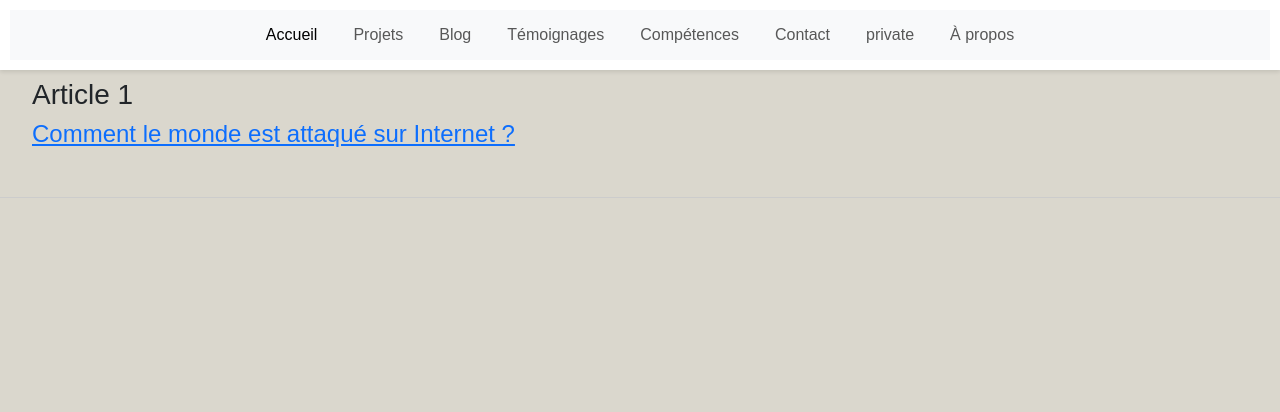
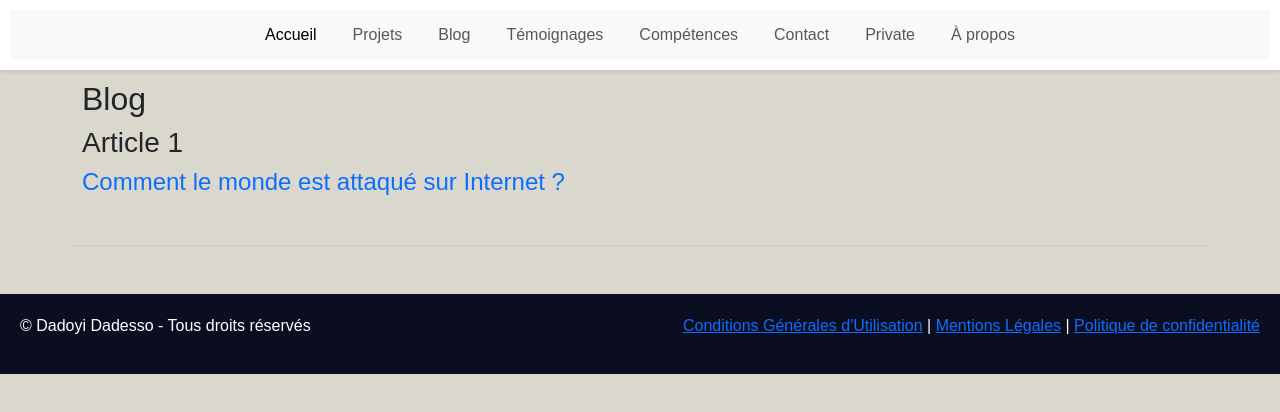
Before and after one commit to dadesso17/blog-, a plain HTML site: page blog.html in a window 1280 px wide. Drawn offline with nearby package versions, Linux system fonts and the light colour scheme.

Commit message:
Update blog.html

```diff
--- a/blog.html
+++ b/blog.html
@@ -1,32 +1,27 @@
-<html lang="en">
+<!DOCTYPE html>
+<html lang="fr">
 <head>
+    <meta charset="UTF-8">
+    <meta name="viewport" content="width=device-width, initial-scale=1.0">
+    <title>Blog - Dadoyi Dadesso</title>
+    <meta name="description" content="Découvrez les articles de Dadoyi Dadesso sur la cybersécurité et d'autres sujets intéressants.">
     <link href="https://cdn.jsdelivr.net/npm/bootstrap@5.3.3/dist/css/bootstrap.min.css" rel="stylesheet" integrity="sha384-QWTKZyjpPEjISv5WaRU9OFeRpok6YctnYmDr5pNlyT2bRjXh0JMhjY6hW+ALEwIH" crossorigin="anonymous">
     <link rel="stylesheet" href="styles.css">
-  <meta charset="UTF-8">
-  <meta name="viewport" content="width=device-width, initial-scale=1.0">
-  <title>blog
-
-
-  </title>
 </head>
 <body>
     <header>
-
-
         <nav class="navbar navbar-expand-lg bg-body-tertiary">
             <div class="container-fluid">
                 <button class="navbar-toggler" type="button" data-bs-toggle="collapse" data-bs-target="#navbarTogglerDemo01" aria-controls="navbarTogglerDemo01" aria-expanded="false" aria-label="Toggle navigation">
                     <span class="navbar-toggler-icon"></span>
                 </button>
                 <div class="collapse navbar-collapse" id="navbarTogglerDemo01">
-
                     <ul class="navbar-nav me-auto mb-2 mb-lg-0">
                         <li class="nav-item">
-                  <a class="nav-link active" aria-current="index" href="index.html">Accueil</a>
+                            <a class="nav-link active" aria-current="page" href="index.html">Accueil</a>
                         </li>
                         <li class="nav-item">
-                  <a class="nav-link" href="projets.html
-            ">Projets</a>
+                            <a class="nav-link" href="projets.html">Projets</a>
                         </li>
                         <li class="nav-item">
                             <a class="nav-link" href="blog.html">Blog</a>
@@ -41,29 +36,35 @@
                             <a class="nav-link" href="contact.html">Contact</a>
                         </li>
                         <li class="nav-item">
-                  <a class="nav-link" href="private.html">private</a>
+                            <a class="nav-link" href="private.html">Private</a>
                         </li>
                         <li class="nav-item">
                             <a class="nav-link" href="apropos.html">À propos</a>
                         </li>
                     </ul>
-
                 </div>
             </div>
         </nav>
     </header>
 
-    <section id="blog">
+    <main>
+        <section id="blog" class="container my-5">
             <h2>Blog</h2>
             <div class="blog-post">
                 <h3>Article 1</h3>
                 <h4>
-    <a href=" https://dadesso17.github.io/Article/" target="_blank">Comment le monde est attaqué sur Internet ?</a>
+                    <a href="https://dadesso17.github.io/Article/" target="_blank" class="text-decoration-none">Comment le monde est attaqué sur Internet ?</a>
                 </h4>
-
-
             </div>
         </section>
+    </main>
+
+    <footer>
+        <div class="footer-container">
+            <p>© Dadoyi Dadesso - Tous droits réservés</p>
+            <p><a href="#">Conditions Générales d'Utilisation</a> | <a href="#">Mentions Légales</a> | <a href="#">Politique de confidentialité</a></p>
+        </div>
+    </footer>
 
     <script src="https://cdn.jsdelivr.net/npm/bootstrap@5.3.3/dist/js/bootstrap.bundle.min.js" integrity="sha384-YvpcrYf0tY3lHB60NNkmXc5s9fDVZLESaAA55NDzOxhy9GkcIdslK1eN7N6jIeHz" crossorigin="anonymous"></script>
     <script src="script.js"></script>
```
Lines whose indentation alone changed are shown as unchanged.
